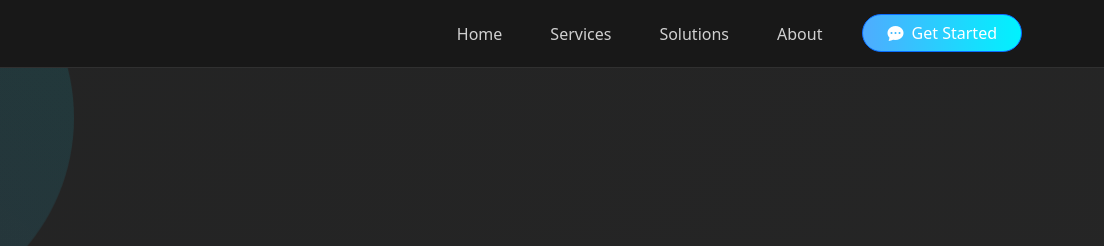
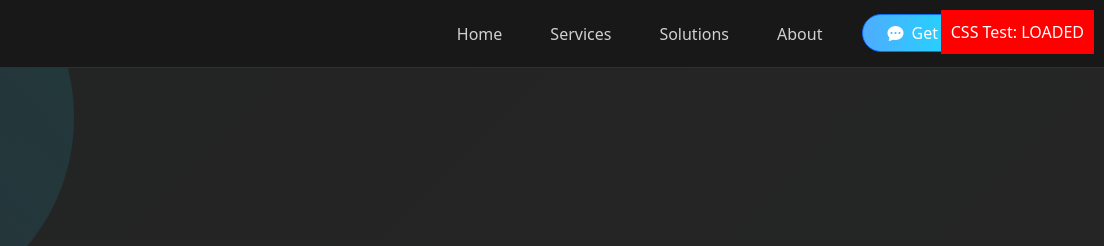
Before and after one commit to gitauMosi/neurorhym.github.io, a plain HTML site: page index.html in a window 1280 px wide. Shown: the top 246 px of the page, 176-1280 px from the left. Drawn offline with nearby package versions, Linux system fonts and the light colour scheme.

Commit message:
fix: fixed service logo test

```diff
--- a/index.html
+++ b/index.html
@@ -395,6 +395,20 @@
         </div>
     </footer>
 
+    <div style="background: red; color: white; padding: 10px; position: fixed; top: 10px; right: 10px; z-index: 9999;">
+    CSS Test: <span id="cssTest">NOT LOADED</span>
+</div>
+<script>
+    // Check if our CSS is applied
+    const testEl = document.createElement('div');
+    testEl.className = 'icon-wrapper';
+    document.body.appendChild(testEl);
+    const style = window.getComputedStyle(testEl);
+    const isCssLoaded = style.display === 'flex';
+    document.getElementById('cssTest').textContent = isCssLoaded ? 'LOADED' : 'NOT LOADED';
+    document.body.removeChild(testEl);
+</script>
+
     <script src="https://cdn.jsdelivr.net/npm/bootstrap@5.3.0-alpha1/dist/js/bootstrap.bundle.min.js"></script>
     <script src="script.js"></script>
 </body>
```
